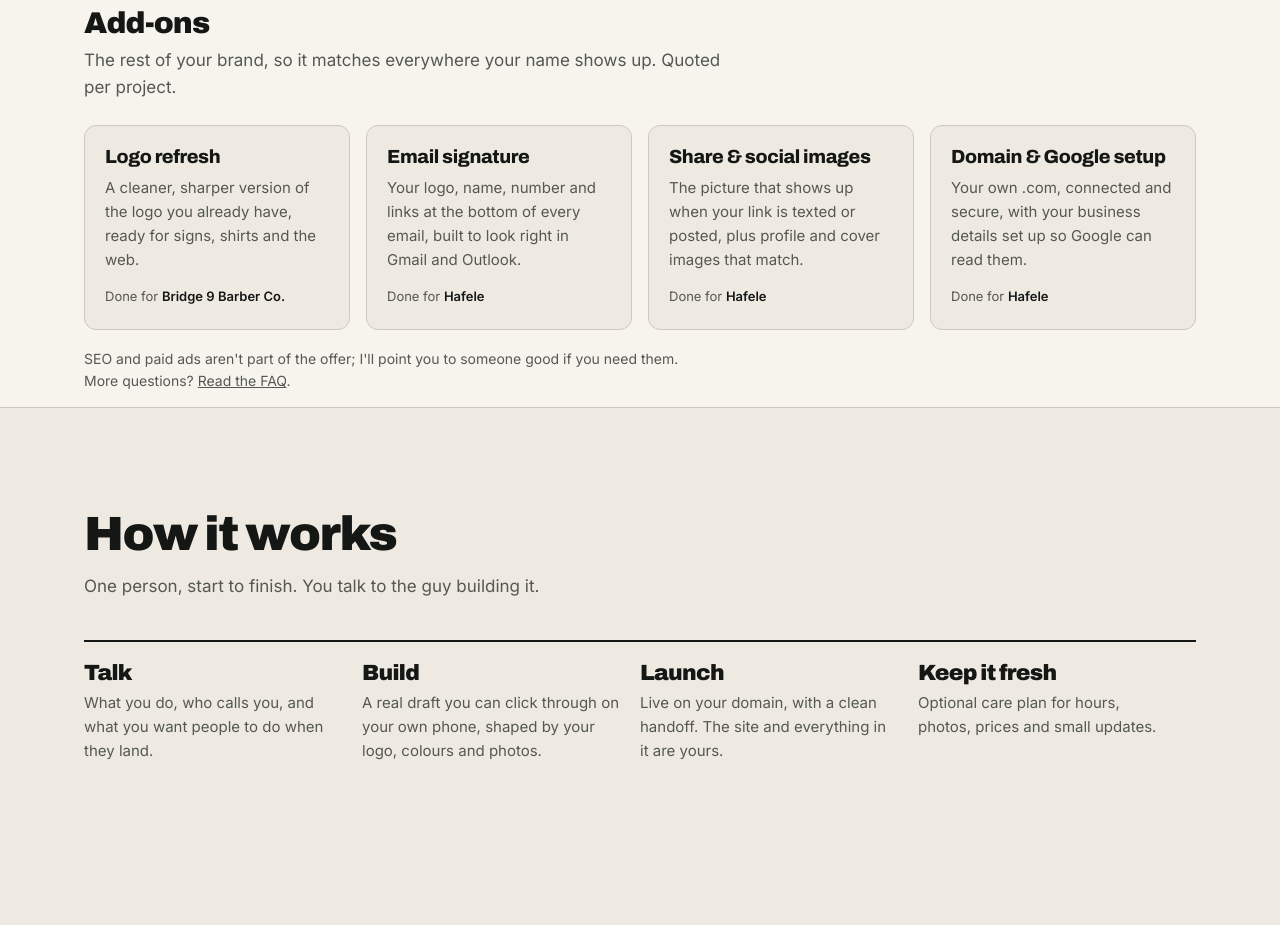
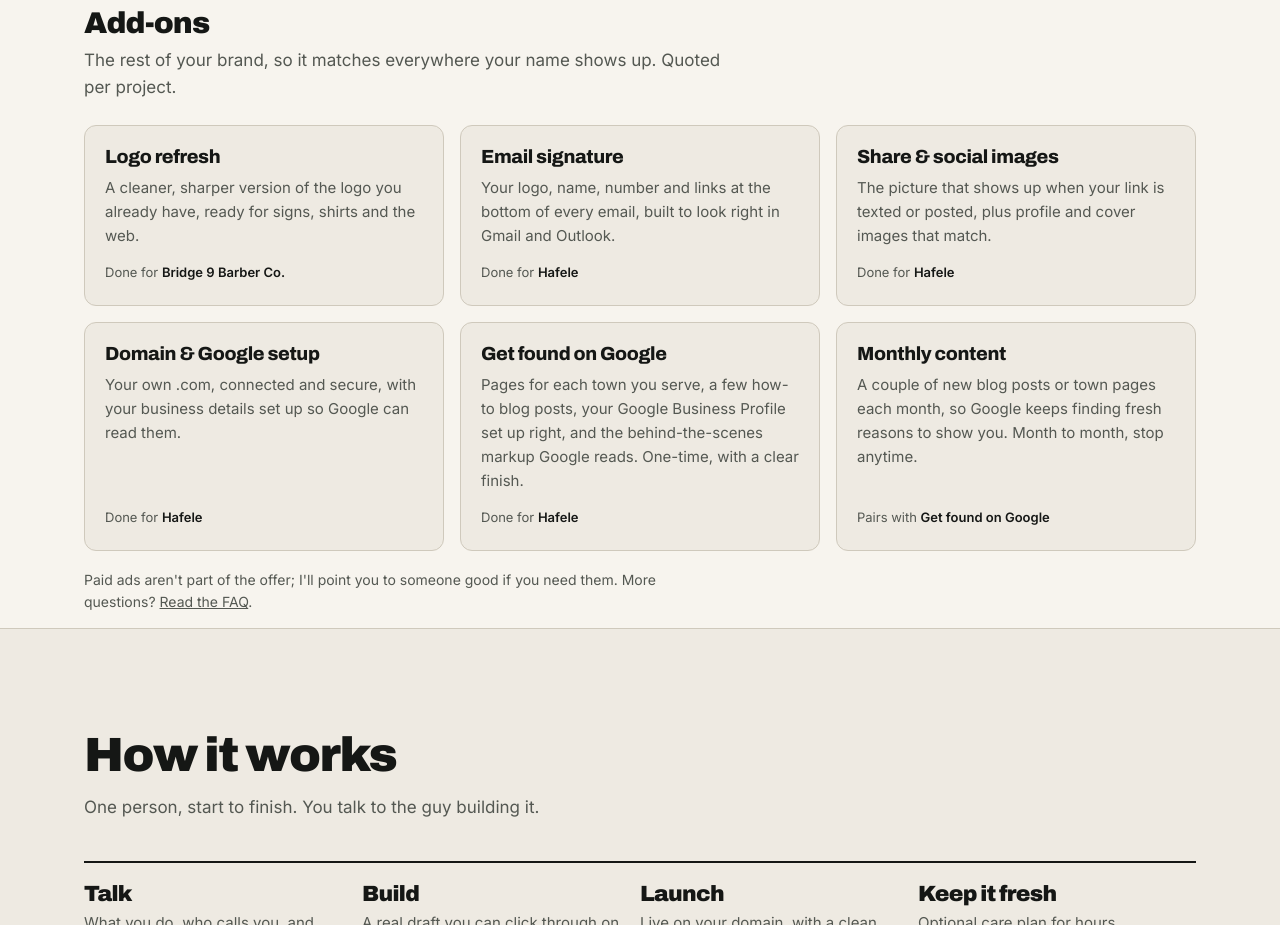
Before and after one commit to B0TO1Q/BRAND-BY-G, a plain HTML site: page pricing.html in a window 1280 px wide. Shown: the part 1040-1965 px from the top of the page. Drawn offline with Linux system fonts and the light colour scheme.

Commit message:
Add Get found on Google and Monthly content add-ons
- Pricing: two new add-on cards (one-time Google package; month-to-month
  content), add-ons grid now 3 x 2; fine print now only refers out ads
- FAQ: Google answer points to the new package and monthly plan

Co-Authored-By: Claude Opus 5.5 <noreply@anthropic.com>
Claude-Session: https://claude.ai/code/session_01S1GkKjA7JTsXNm3XxvC6Wo

```diff
--- a/pricing.html
+++ b/pricing.html
@@ -212,7 +212,7 @@ dl.spec a{color:var(--c-acc)}
 .addons{margin-top:clamp(40px,5vw,64px)}
 .addons h3{font-size:clamp(24px,2.6vw,30px)}
 .addons .sub{margin-top:8px}
-.agrid{display:grid;grid-template-columns:repeat(4,minmax(0,1fr));gap:16px;margin-top:24px}
+.agrid{display:grid;grid-template-columns:repeat(3,minmax(0,1fr));gap:16px;margin-top:24px}
 @media(max-width:900px){.agrid{grid-template-columns:repeat(2,minmax(0,1fr))}}
 @media(max-width:480px){.agrid{grid-template-columns:minmax(0,1fr)}}
 .add{background:var(--bg);border:1px solid var(--rule);border-radius:12px;padding:20px 20px 22px;display:flex;flex-direction:column;gap:8px}
@@ -339,9 +339,11 @@ a:focus-visible{outline:3px solid var(--acc);outline-offset:3px;border-radius:4p
         <div class="add"><h4>Email signature</h4><p>Your logo, name, number and links at the bottom of every email, built to look right in Gmail and Outlook.</p><p class="eg">Done for <strong>Hafele</strong></p></div>
         <div class="add"><h4>Share &amp; social images</h4><p>The picture that shows up when your link is texted or posted, plus profile and cover images that match.</p><p class="eg">Done for <strong>Hafele</strong></p></div>
         <div class="add"><h4>Domain &amp; Google setup</h4><p>Your own .com, connected and secure, with your business details set up so Google can read them.</p><p class="eg">Done for <strong>Hafele</strong></p></div>
+        <div class="add"><h4>Get found on Google</h4><p>Pages for each town you serve, a few how-to blog posts, your Google Business Profile set up right, and the behind-the-scenes markup Google reads. One-time, with a clear finish.</p><p class="eg">Done for <strong>Hafele</strong></p></div>
+        <div class="add"><h4>Monthly content</h4><p>A couple of new blog posts or town pages each month, so Google keeps finding fresh reasons to show you. Month to month, stop anytime.</p><p class="eg">Pairs with <strong>Get found on Google</strong></p></div>
       </div>
     </div>
-    <p class="fine">SEO and paid ads aren't part of the offer; I'll point you to someone good if you need them. More questions? <a href="faq.html">Read the FAQ</a>.</p>
+    <p class="fine">Paid ads aren't part of the offer; I'll point you to someone good if you need them. More questions? <a href="faq.html">Read the FAQ</a>.</p>
   </div>
 </section>
 
```
Also changed, not shown: faq.html (+1 -1 lines).
